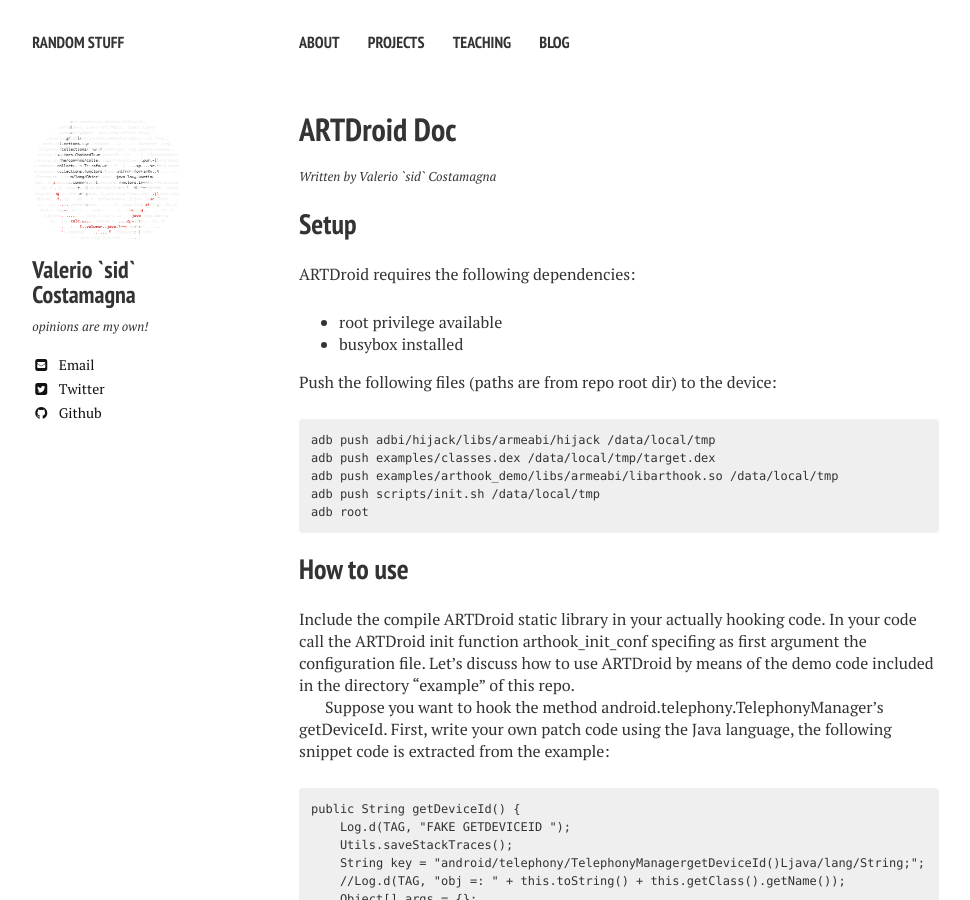
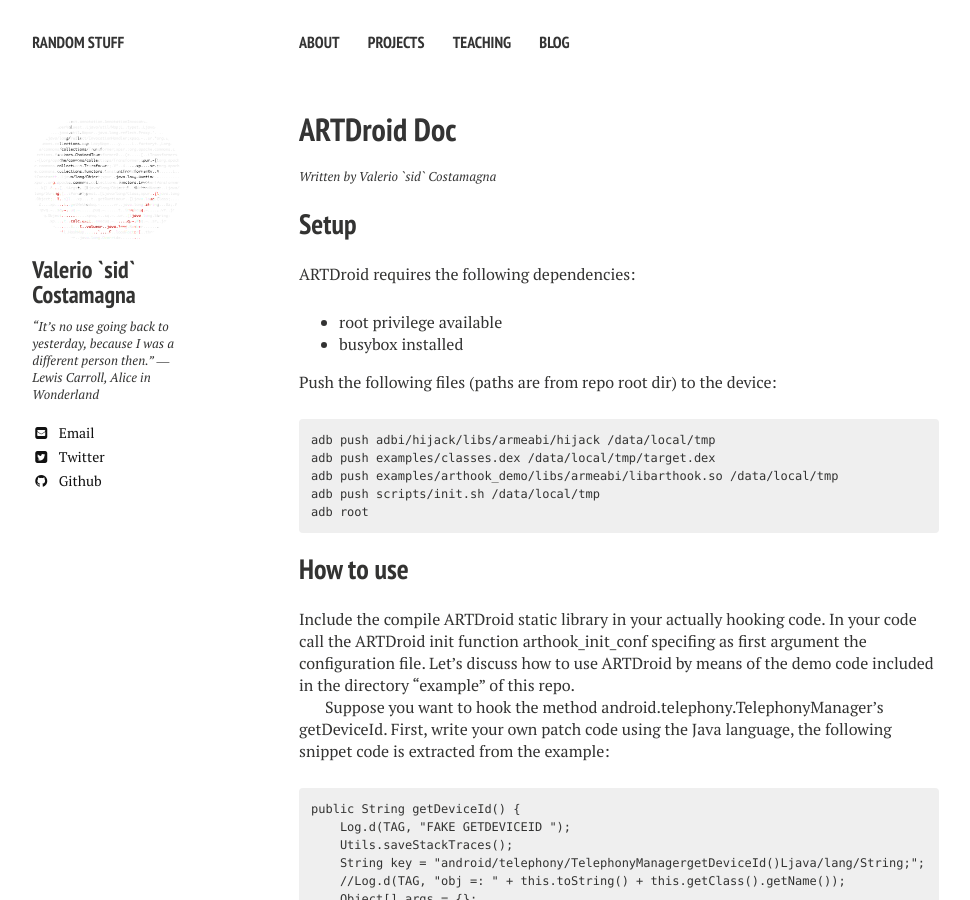
Before and after one commit to vaioco/vaioco.github.io, a Jekyll site: the page built from _posts/ART/2016-03-11-artdroid-doc.markdown, in a window 1280 px wide and 900 px high. Shown: the whole window, without its empty margins (21-991 px from the left). Built offline with Jekyll 4.4.1, drawn with Linux system fonts in a browser that asks for light colours; nearby versions of some CDN libraries; some web fonts are replaced.

Commit message:
author info

```diff
--- a/_data/authors.yml
+++ b/_data/authors.yml
@@ -3,7 +3,7 @@
 vaioco:
   name: Valerio `sid` Costamagna
   email: valerio.costamagna@di.unito.it
-  bio: "opinions are my own!"
+  bio: “It’s no use going back to yesterday, because I was a different person then.” ― Lewis Carroll, Alice in Wonderland
   avatar: ysoserial.png
   twitter: vaio_co
   web: https://vaioco.github.io
```
